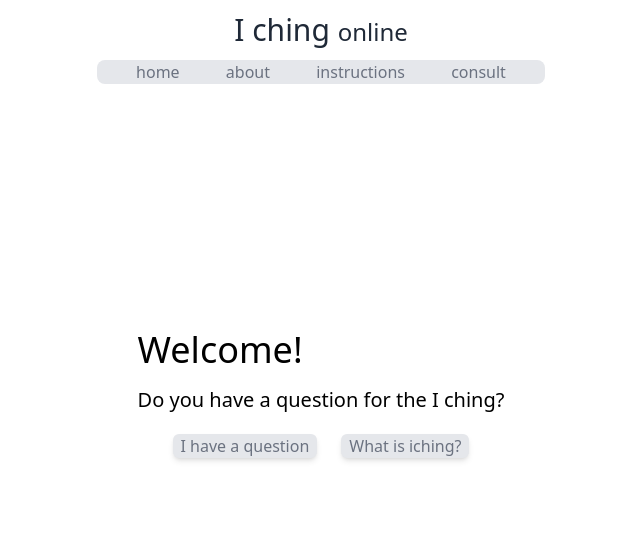
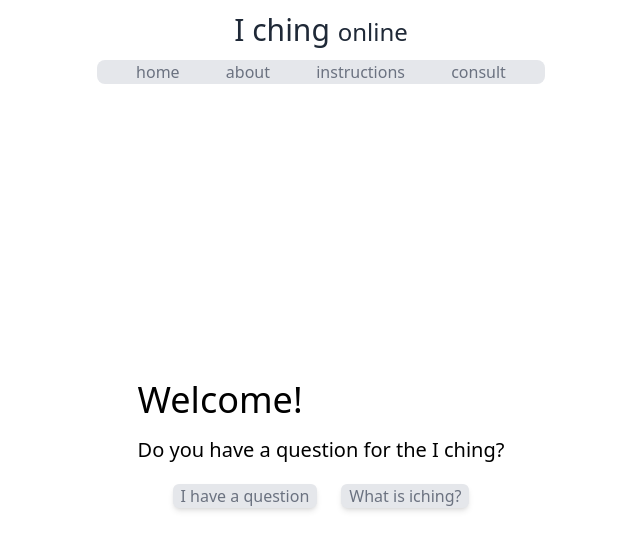
Before and after one commit to Sbector/iching, a Next.js app: page / in a window 1280 px wide. Shown: the top 550 px of the page, without its empty margins (319-959 px from the left). Built offline with nearby package versions, Linux system fonts and the light colour scheme.

Commit message:
Actualizar page.jsx

```diff
--- a/app/page.jsx
+++ b/app/page.jsx
@@ -4,7 +4,7 @@ import ContentWrapper from "./_components/ContentWrapper"
 
 export default function HomePage() {
   return (
-    <ContentWrapper className="justify-center mt-[-100px]">
+    <ContentWrapper className="justify-center">
       <div>
         <h1 className="title">Welcome!</h1>
         <h2 className="subtitle">Do you have a question for the I ching?</h2>
```
